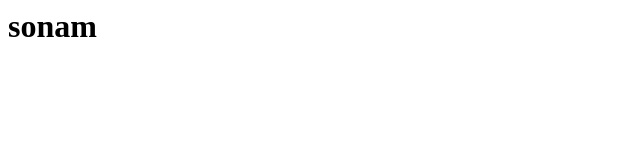
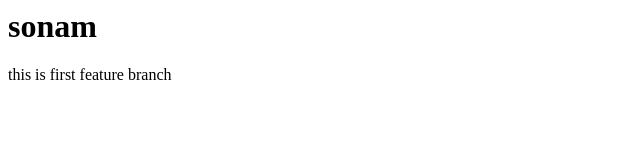
Before and after one commit to SONAM750/localrepo, a plain HTML site: page index.html in a window 1280 px wide. Shown: the whole page, without its empty margins (0-640 px from the left). Drawn offline with Linux system fonts and the light colour scheme.

Commit message:
add new para

```diff
--- a/index.html
+++ b/index.html
@@ -1 +1,2 @@
 <h1>sonam</h1>
+<p>this is first feature branch</p>
```
